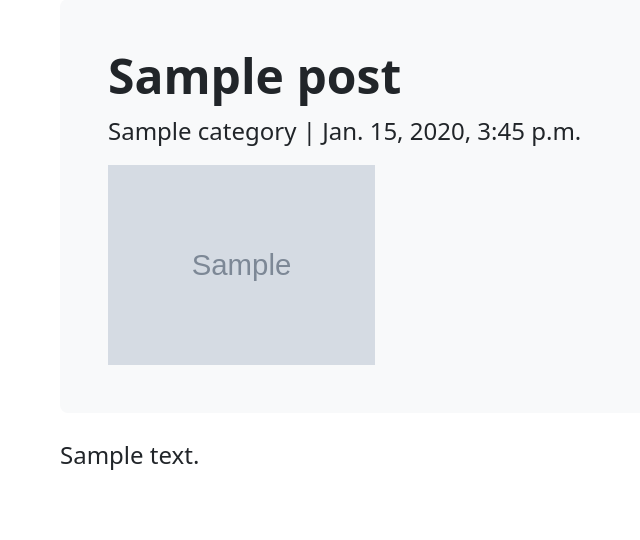
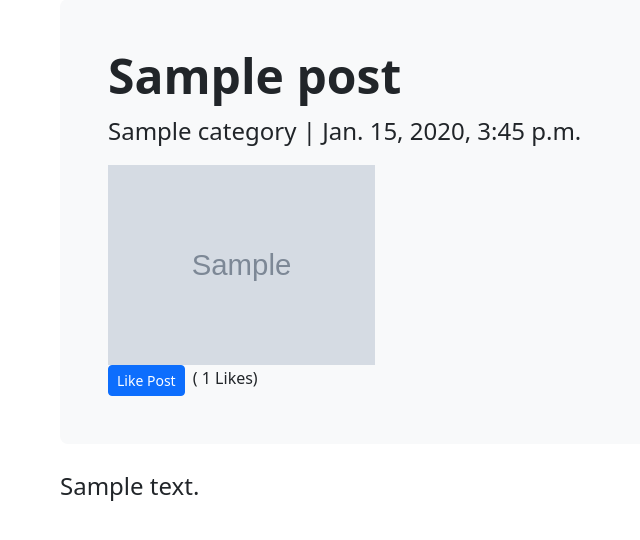
Before and after one commit to ritiSinke/crm2, a Django app: page /post-details/1/ in a window 1280 px wide. Shown: the part 105-645 px from the top of the page, without its empty margins (22-662 px from the left). Run offline with Django 5.2, Linux system fonts and the light colour scheme; tables that the repository leaves empty hold one stand-in row (values such as "Sample post"); grey boxes marked "Sample" are stand-in pictures.

Commit message:
like post features added

```diff
--- a/core/settings.py
+++ b/core/settings.py
@@ -153,6 +153,8 @@ EMAIL_USE_TLS = True
 
 DEFAULT_FROM_EMAIL = EMAIL_HOST_USER
 
+
+
 INTERNAL_IPS = [
     # ...
     "127.0.0.1",
--- a/post/urls.py
+++ b/post/urls.py
@@ -11,7 +11,7 @@ urlpatterns=[
     path('post-details/<int:pk>/', views.post_details, name='post-details'),
     path('my-post/', views.my_post, name='my-post'),
     path('delete-post/<int:pk>/', views.delete_post, name='delete-post'),
-    # path('like-post/<int:pk>/', views.like_post, name='like-post'),
+    path('like-post/<int:pk>/', views.like_post, name='like-post'),
     path('author-post/<int:pk>/', views.author_posts, name='author-post'),
     path('search-post/',views.search_posts, name='search-post'),
 
--- a/post/views.py
+++ b/post/views.py
@@ -72,8 +72,8 @@ def update_post(request,pk):
 #post details
 def post_details(request,pk):
     post = Post.objects.get(pk=pk)
-
-    context ={ 'post': post,}
+    likecount= PostLike.objects.filter(post=post).count()
+    context ={ 'post': post, 'like_count': likecount}
     return render (request, 'post/post_details.html',context)
 
 #author posts
@@ -114,26 +114,26 @@ def my_post(request):
 
 
 # # like posts
-# @login_required
-# def like_post(request,pk):
+@login_required
+def like_post(request,pk):
 
-#     post = Post.objects.get(pk=pk)
-#     post_like_qs= PostLike.objects.filter(post=post, reader=request.user)
+    post = Post.objects.get(pk=pk)
+    post_like_qs= PostLike.objects.filter(post=post, reader=request.user)
 
-#     if post_like_qs.exists():
-#         post_like=post_like_qs.first()
-#         if  post_like.reader == request.user:
-#           messages.warning(request,"Already iked")
-#           return redirect('post-details',post.pk)
+    if post_like_qs.exists():
+        post_like=post_like_qs.first()
+        if  post_like.reader == request.user:
+          messages.warning(request,"Already liked")
+          return redirect('post-details',post.pk)
 
-#         post_like.like_count= post_like.like_count + 1
-#         post_like.save()
-#         messages.success(request,"Post liked")
-#         return  redirect('post-details',post.pk)
-#     else:
-#         PostLike.objects.create(reader=request.user, post=post, like_count=1)
-#         messages.success(request,"Post liked")
-#         return  redirect('post-details',post.pk)
+        post_like.like_count= post_like.like_count + 1
+        post_like.save()
+        messages.success(request,"Post liked")
+        return  redirect('post-details',post.pk)
+    else:
+        PostLike.objects.create(reader=request.user, post=post, like_count=1)
+        messages.success(request,"Post liked")
+        return  redirect('post-details',post.pk)
 
 
 
--- a/templates/base.html
+++ b/templates/base.html
@@ -31,6 +31,7 @@
                         <ul class="dropdown-menu" aria-labelledby="navbarDropdown">
                             {% comment %} <li> <a class="dropdown-item" href="{% url 'update-profile' %}"> Update Profile </a></li> {% endcomment %}
                             <li> <a class="dropdown-item" href="{% url 'changePassword' %}"> Change Password </a> </li>
+
                             <li> <a class="dropdown-item" aria-current="page" href="{% url 'logout' %}"> Logout   </a></li>
                         </ul>
                     </li>
--- a/templates/post/post_details.html
+++ b/templates/post/post_details.html
@@ -14,6 +14,12 @@
         {% endif %}
 
 
+        <div>
+         <a href="{% url 'like-post' post.pk %}" class="btn btn-primary btn-sm " type="button"> Like Post </a>
+
+         <span class="ms-1"> ( {{like_count}} Likes)</span>
+        </div>
+
     </div>
 
     <div>
```
Also changed, not shown: accounts/migrations/0002_user_role.py (added), accounts/migrations/0003_remove_user_role.py (added), accounts/models.py (line endings or trailing spaces).
